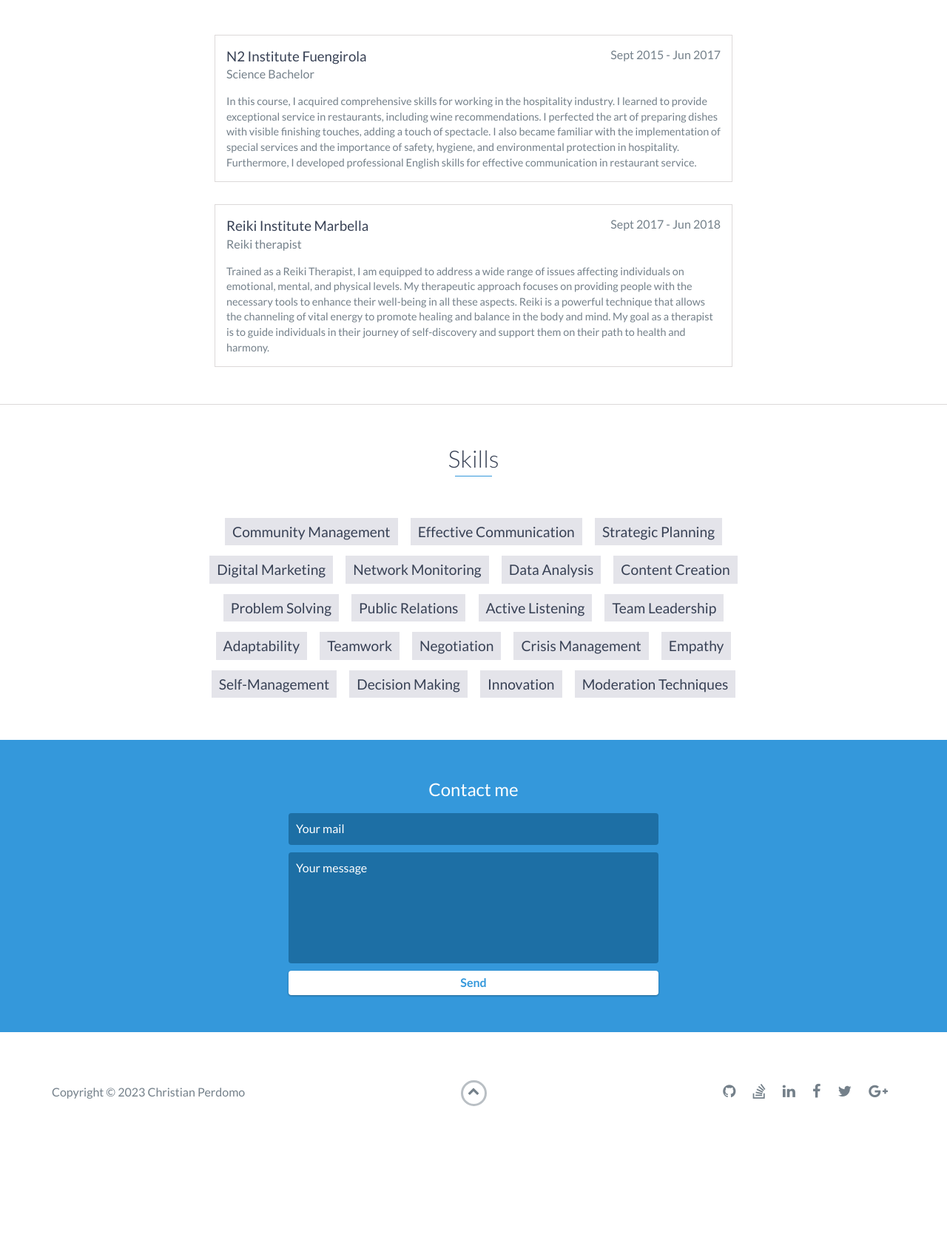
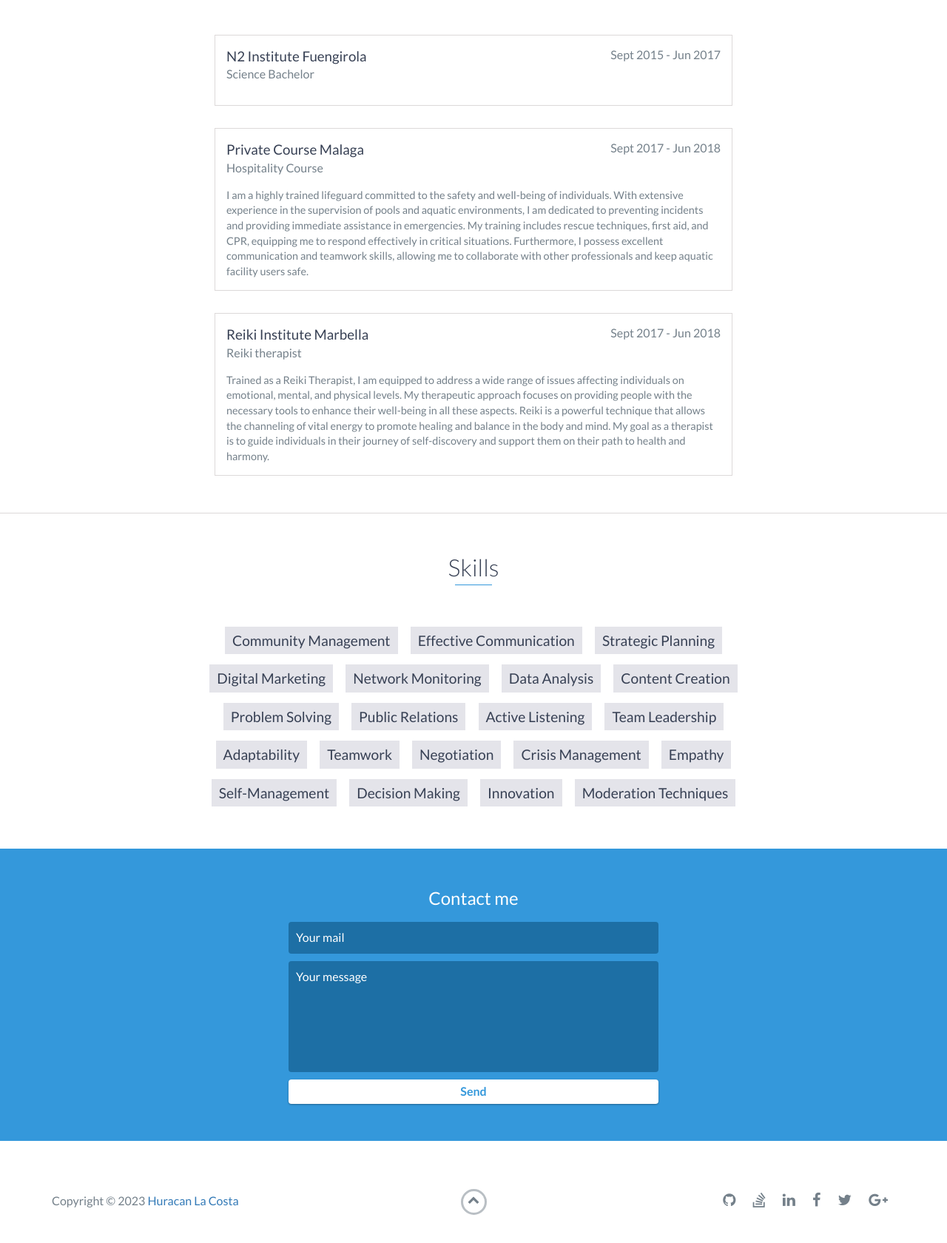
Before and after one commit to Perdominho/frank, a website: page en/index.html in a window 1280 px wide. Shown: the part 2447-4127 px from the top of the page at 74% size. Before the commit the page ends 3996 px from the top, so only its background shows below. Drawn offline with nearby package versions, Linux system fonts and the light colour scheme.

Commit message:
Add files via upload

```diff
--- a/en/index.html
+++ b/en/index.html
@@ -5,7 +5,7 @@
     <meta charset="utf-8">
     <meta http-equiv="X-UA-Compatible" content="IE=edge">
     <meta name="viewport" content="width=device-width, initial-scale=1">
-    <title>Perdominho´s Portfolio</title>
+    <title>Francisco Cortes CV English </title>
 	<link rel="shortcut icon" href="../favicon.ico" type="image/x-icon">
 	<link rel="icon" href="../favicon.ico" type="image/x-icon">
     <link href="https://fonts.googleapis.com/css?family=Lato:300,400,700,900" rel="stylesheet">
@@ -121,9 +121,15 @@
             <h3>N2 Institute Fuengirola</h3>
             <span class="education-date">Sept 2015 - Jun 2017</span>
             <h4>Science Bachelor</h4>
+
+        </div>
+        <!-- End .education-block -->
+        <div class="education-block">
+            <h3>Private Course Malaga</h3>
+            <span class="education-date">Sept 2017 - Jun 2018</span>
+            <h4>Hospitality Course</h4>
             <p>
-                In this course, I acquired comprehensive skills for working in the hospitality industry. I learned to provide exceptional service in restaurants, including wine recommendations. I perfected the art of preparing dishes with visible finishing touches, adding a touch of spectacle. I also became familiar with the implementation of special services and the importance of safety, hygiene, and environmental protection in hospitality. Furthermore, I developed professional English skills for effective communication in restaurant service.
-            </p>
+                I am a highly trained lifeguard committed to the safety and well-being of individuals. With extensive experience in the supervision of pools and aquatic environments, I am dedicated to preventing incidents and providing immediate assistance in emergencies. My training includes rescue techniques, first aid, and CPR, equipping me to respond effectively in critical situations. Furthermore, I possess excellent communication and teamwork skills, allowing me to collaborate with other professionals and keep aquatic facility users safe.</p>
         </div>
         <!-- End .education-block -->
 	    <div class="education-block">
@@ -169,7 +175,7 @@
     <div id="contact">
         <h2>Contact me</h2>
         <div id="contact-form">
-            <form method="POST" action="mailto:perdominho@icloud.com">
+            <form method="POST" action="mailto:francorsan17@gmail.com">
                 <input type="hidden" name="_subject" value="Contact request from personal website" />
                 <input type="email" name="_replyto" placeholder="Your mail" required>
                 <textarea name="message" placeholder="Your message" required></textarea>
@@ -185,7 +191,7 @@
             <div class="row">
                 <div class="col-sm-5 copyright">
                     <p>
-                        Copyright &copy; <span id="current-year">2023</span> Christian Perdomo
+                        Copyright &copy; <span id="current-year">2023</span> <a href="http:/huracanlacosta.com">Huracan La Costa </a>
                     </p>
 			</div>
                 <div class="col-sm-2 top">
```
Also changed, not shown: index.html (+5 -3 lines).
